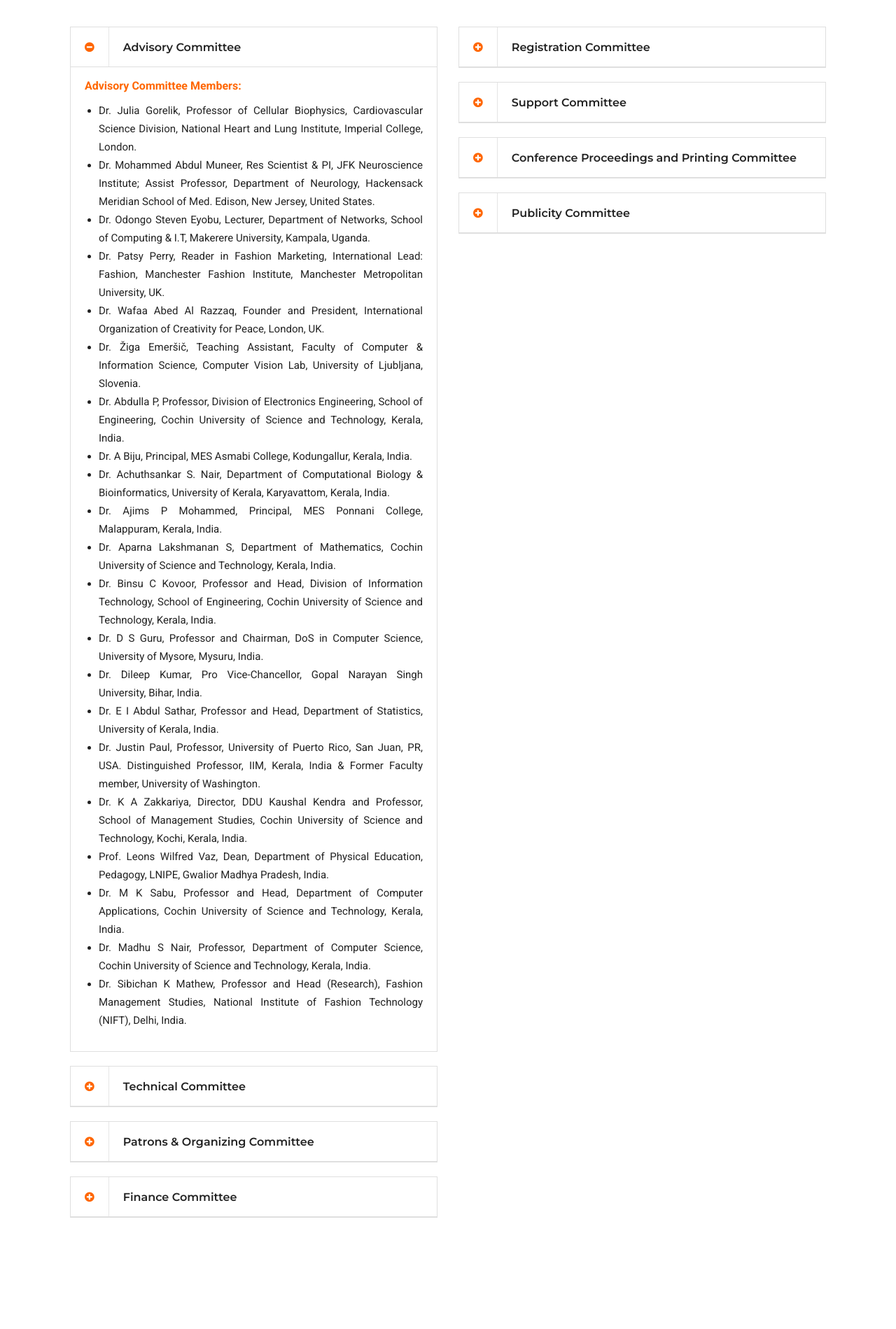
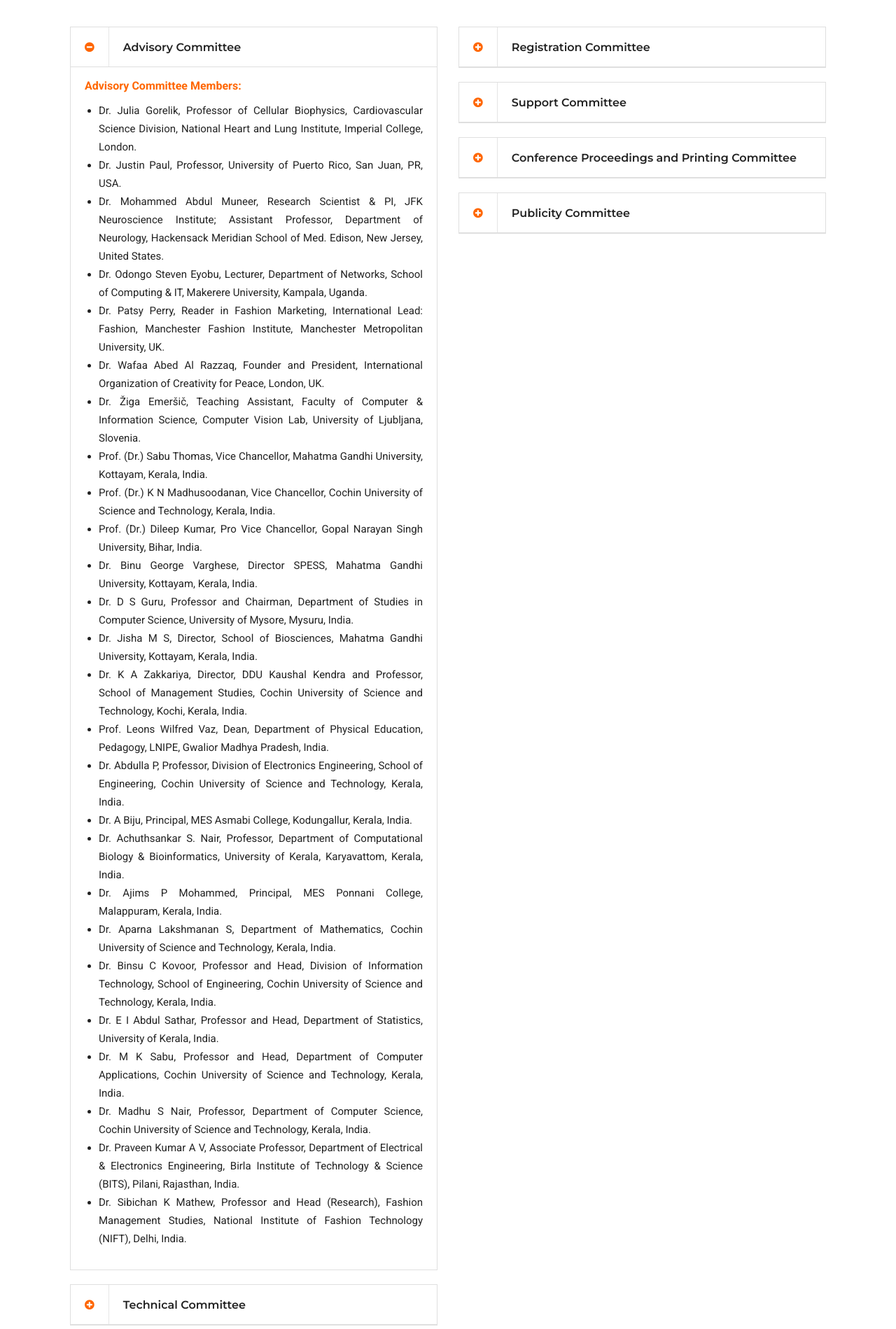
Before and after one commit to sarangi/ICHT2022, a PHP site: page /about_us.php in a window 1280 px wide, after a click on "Advisory Committee". Shown: the part 1223-3122 px from the top of the page at 70% size. Run offline with PHP 8.4, Linux system fonts and the light colour scheme; data that the repository does not hold is empty; some libraries are stand-ins or nearby versions.

Commit message:
Advsory Board Updated

```diff
--- a/about_us_4_4.php
+++ b/about_us_4_4.php
@@ -31,25 +31,30 @@
 									<b class="committee">Advisory Committee Members:</b>
 									<ul>
 										<li>Dr. Julia Gorelik, Professor of Cellular Biophysics, Cardiovascular Science Division, National Heart and Lung Institute, Imperial College, London.</li>
-										<li>Dr. Mohammed Abdul Muneer, Res Scientist & PI, JFK Neuroscience Institute; Assist Professor, Department of Neurology, Hackensack Meridian School of Med. Edison, New Jersey, United States.</li>
-										<li>Dr. Odongo Steven Eyobu, Lecturer, Department of Networks, School of Computing & I.T, Makerere University, Kampala, Uganda.</li>
+										<li>Dr. Justin Paul, Professor, University of Puerto Rico, San Juan, PR, USA.</li>
+										<li>Dr. Mohammed Abdul Muneer, Research Scientist & PI, JFK Neuroscience Institute; Assistant Professor, Department of Neurology, Hackensack Meridian School of Med. Edison, New Jersey, United States.</li>
+										<li>Dr. Odongo Steven Eyobu, Lecturer, Department of Networks, School of Computing & IT, Makerere University, Kampala, Uganda.</li>
 										<li>Dr. Patsy Perry, Reader in Fashion Marketing, International Lead: Fashion, Manchester Fashion Institute, Manchester Metropolitan University, UK.</li>
 										<li>Dr. Wafaa Abed Al Razzaq, Founder and President, International Organization of Creativity for Peace, London, UK.</li>
 										<li>Dr. Žiga Emeršič, Teaching Assistant, Faculty of Computer & Information Science, Computer Vision Lab, University of Ljubljana, Slovenia.</li>
+										<li>Prof. (Dr.) Sabu Thomas, Vice Chancellor, Mahatma Gandhi University, Kottayam, Kerala, India.</li>
+										<li>Prof. (Dr.) K N Madhusoodanan, Vice Chancellor, Cochin University of Science and Technology, Kerala, India.</li>
+										<li>Prof. (Dr.) Dileep Kumar, Pro Vice Chancellor, Gopal Narayan Singh University, Bihar, India.</li>
+										<li>Dr. Binu George Varghese, Director SPESS, Mahatma Gandhi University, Kottayam, Kerala, India.</li>
+										<li>Dr. D S Guru, Professor and Chairman, Department of Studies in Computer Science, University of Mysore, Mysuru, India.</li>
+										<li>Dr. Jisha M S, Director, School of Biosciences, Mahatma Gandhi University, Kottayam, Kerala, India.</li>
+										<li>Dr. K A Zakkariya, Director, DDU Kaushal Kendra and Professor, School of Management Studies, Cochin University of Science and Technology, Kochi, Kerala, India.</li>
+										<li>Prof. Leons Wilfred Vaz, Dean, Department of Physical Education, Pedagogy, LNIPE, Gwalior Madhya Pradesh, India.</li>
 										<li>Dr. Abdulla P, Professor, Division of Electronics Engineering, School of Engineering, Cochin University of Science and Technology, Kerala, India.</li>
 										<li>Dr. A Biju, Principal, MES Asmabi College, Kodungallur, Kerala, India.</li>
-										<li>Dr. Achuthsankar S. Nair, Department of Computational Biology & Bioinformatics, University of Kerala, Karyavattom, Kerala, India.</li>
+										<li>Dr. Achuthsankar S. Nair, Professor, Department of Computational Biology & Bioinformatics, University of Kerala, Karyavattom, Kerala, India.</li>
 										<li>Dr. Ajims P Mohammed, Principal, MES Ponnani College, Malappuram, Kerala, India.</li>
 										<li>Dr. Aparna Lakshmanan S, Department of Mathematics, Cochin University of Science and Technology, Kerala, India.</li>
 										<li>Dr. Binsu C Kovoor, Professor and Head, Division of Information Technology, School of Engineering, Cochin University of Science and Technology, Kerala, India.</li>
-										<li>Dr. D S Guru, Professor and Chairman, DoS in Computer Science, University of Mysore, Mysuru, India.</li>
-										<li>Dr. Dileep Kumar, Pro Vice-Chancellor, Gopal Narayan Singh University, Bihar, India.</li>
 										<li>Dr. E I Abdul Sathar, Professor and Head, Department of Statistics, University of Kerala, India.</li>
-										<li>Dr. Justin Paul, Professor, University of Puerto Rico, San Juan, PR, USA. Distinguished Professor, IIM, Kerala, India & Former Faculty member, University of Washington.</li>
-										<li>Dr. K A Zakkariya, Director, DDU Kaushal Kendra and Professor, School of Management Studies, Cochin University of Science and Technology, Kochi, Kerala, India.</li>
-										<li>Prof. Leons Wilfred Vaz, Dean, Department of Physical Education, Pedagogy, LNIPE, Gwalior Madhya Pradesh, India.</li>
 										<li>Dr. M K Sabu, Professor and Head, Department of Computer Applications, Cochin University of Science and Technology, Kerala, India.</li>
 										<li>Dr. Madhu S Nair, Professor, Department of Computer Science, Cochin University of Science and Technology, Kerala, India.</li>
+										<li>Dr. Praveen Kumar A V, Associate Professor, Department of Electrical & Electronics Engineering, Birla Institute of Technology & Science (BITS), Pilani, Rajasthan, India.</li>
 										<li>Dr. Sibichan K Mathew, Professor and Head (Research), Fashion Management Studies, National Institute of Fashion Technology (NIFT), Delhi, India.</li>
 									</ul>
 							  	</div>
```
